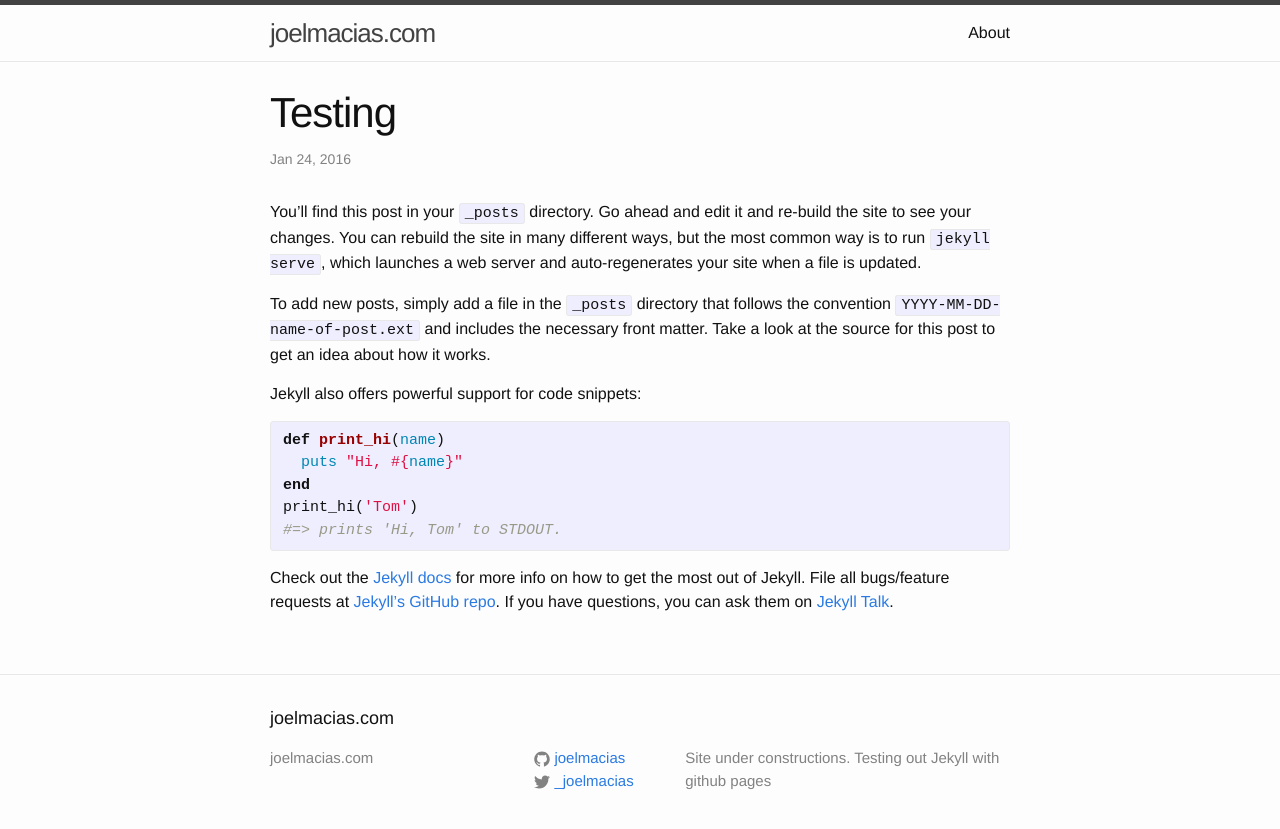
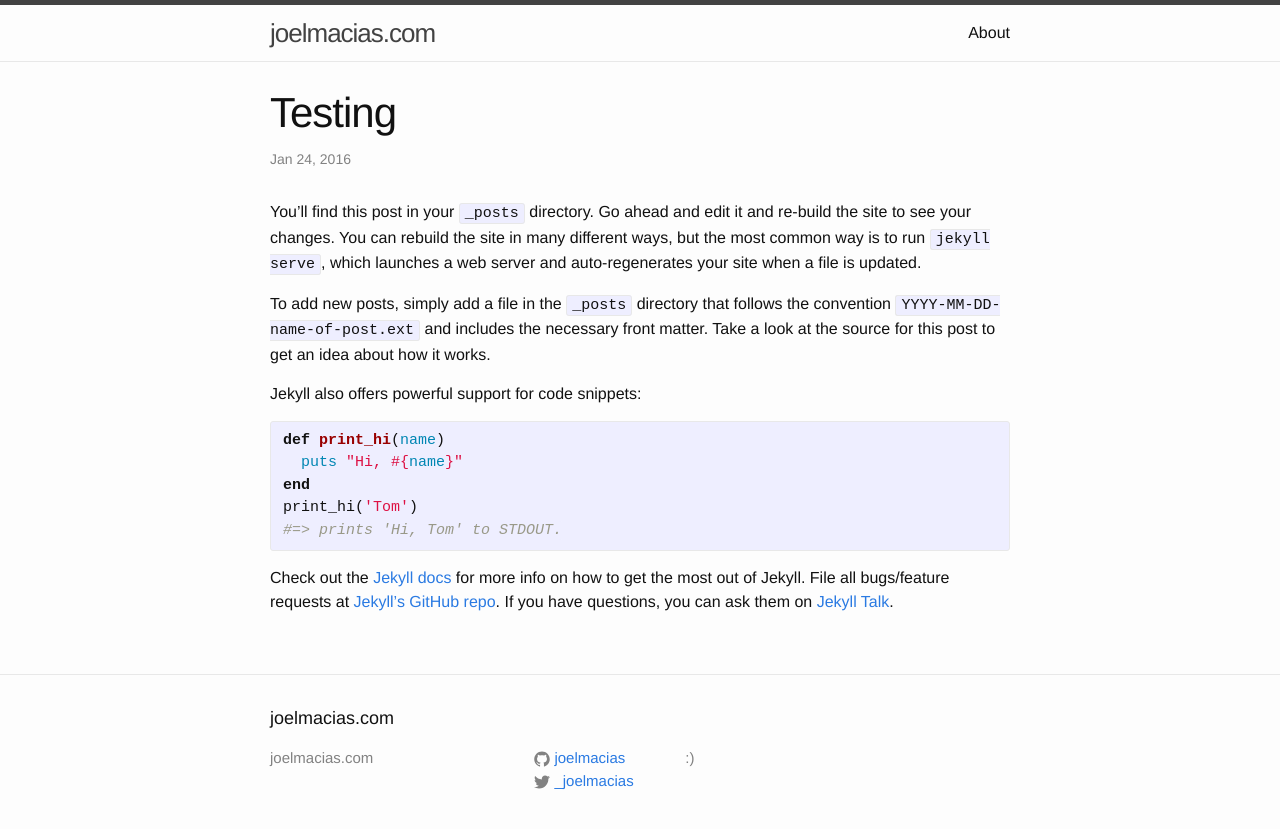
Before and after one commit to joelmacias/joelmacias.github.io, a Jekyll site: the page built from _posts/2016-01-23-welcome-to-jekyll.markdown, in a window 1280 px wide. Shown: the top 829 px of the page. Built offline with Jekyll 4.4.1, drawn with Linux system fonts in a browser that asks for light colours.

Commit message:
changed footer info

```diff
--- a/_config.yml
+++ b/_config.yml
@@ -9,7 +9,7 @@
 title: joelmacias.com
 email:
 description: > # this means to ignore newlines until "baseurl:"
-  Site under constructions. Testing out Jekyll with github pages
+  :)
 baseurl: "" # the subpath of your site, e.g. /blog
 url: "http://yourdomain.com" # the base hostname & protocol for your site
 twitter_username: _joelmacias
```
